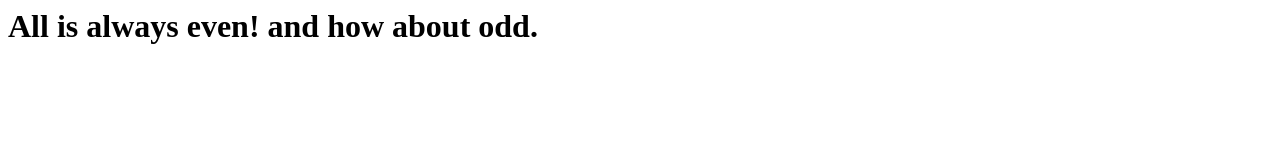
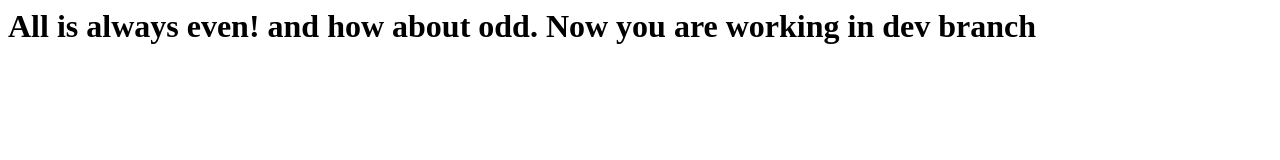
Before and after one commit to pratap86/firstgitrepo, a plain HTML site: page index.html in a window 1280 px wide. Drawn offline with Linux system fonts and the light colour scheme.

Commit message:
initial commit in dev

```diff
--- a/index.html
+++ b/index.html
@@ -1,5 +1,5 @@
 <html>
 <body>
-<h1>All is always even! and how about odd.</h1>
+<h1>All is always even! and how about odd. Now you are working in dev branch</h1>
 </body>
 </html>
```
